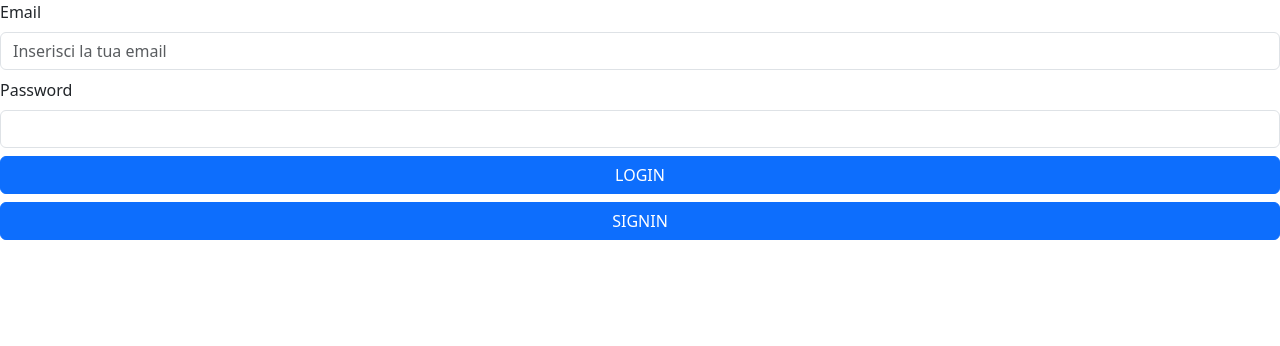
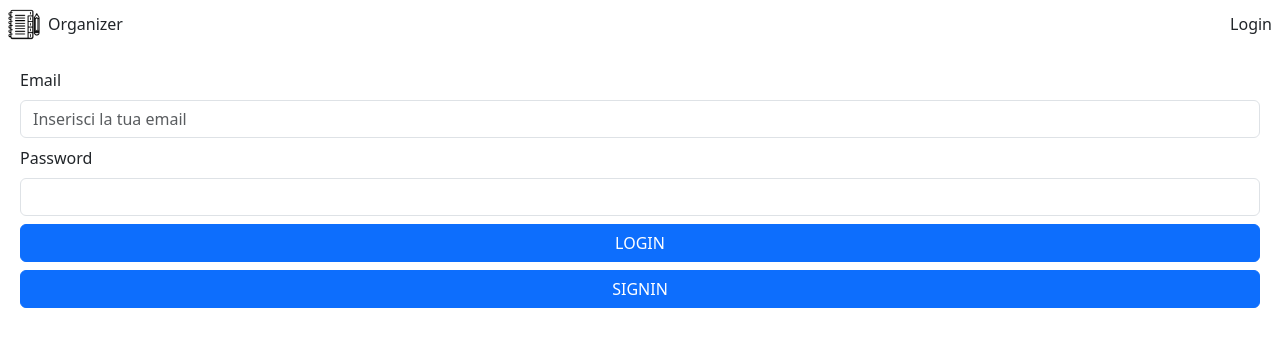
Before and after one commit to AndreaAlunniGuiducci/organizer, a React (Vite) app: page /#/ in a window 1280 px wide. Shown: the top 346 px of the page. Built offline with nearby package versions, Linux system fonts and the light colour scheme; no server answers.

Commit message:
add: header & display name when logged in

```diff
--- a/src/App.tsx
+++ b/src/App.tsx
@@ -1,21 +1,11 @@
 import "bootstrap/dist/css/bootstrap.min.css";
-import {
-  createUserWithEmailAndPassword,
-  signInWithEmailAndPassword,
-} from "firebase/auth";
-import { Button, InputGroup } from "react-bootstrap";
-import {
-  Link,
-  Outlet,
-  RouterProvider,
-  createHashRouter,
-} from "react-router-dom";
+import { Outlet, RouterProvider, createHashRouter } from "react-router-dom";
 import "./App.css";
+import Home from "./pages/home/home";
 import List from "./pages/list/list";
 import NewList from "./pages/newList/newList";
-import { auth } from "./utils/firebase/firebase";
-import Home from "./pages/home/home";
 import { routes } from "./utils/routes";
+import Header from "./components/molecules/header/header";
 
 function App() {
   // da usare se non si utilizza formik
@@ -36,8 +26,10 @@ function App() {
       path: "/",
       element: (
         <div>
-          {/* <Header /> */}
-          <Outlet />
+          <Header />
+          <div className="page_container">
+            <Outlet />
+          </div>
         </div>
       ),
       children: [
--- /dev/null
+++ b/src/components/molecules/header/header.module.scss
@@ -0,0 +1,16 @@
+.header {
+  width: 100%;
+  padding: 8px;
+  display: flex;
+  justify-content: space-between;
+  align-items: center;
+  .leftPart {
+    display: flex;
+    align-items: center;
+    gap: 8px;
+    .logo {
+      width: 32px;
+      height: 32px;
+    }
+  }
+}
--- /dev/null
+++ b/src/components/molecules/header/header.tsx
@@ -0,0 +1,43 @@
+import { useEffect, useState } from "react";
+import { isUserLoggedIn } from "../../../utils/user";
+import styles from "./header.module.scss";
+
+const Header = () => {
+  const [user, setUser] = useState<any | null>(null);
+
+  useEffect(() => {
+    if (window) {
+      const localUser = localStorage.getItem("user");
+      console.log("localUser", localUser);
+      console.log("parsedUser", JSON.parse(localUser ?? "{}"));
+      if (localUser) {
+        setUser(JSON.parse(localUser));
+      } else {
+        setUser(null);
+      }
+    }
+  }, [window]);
+  return (
+    <div className={styles.header}>
+      <div className={styles.leftPart}>
+        <div className={styles.logo}>
+          <img
+            className={styles.logo}
+            src="src/assets/organizer.png"
+            alt="Logo"
+          />
+        </div>
+        <div className={styles.title}>Organizer</div>
+      </div>
+      <div className={styles.rigthPart}>
+        {user ? (
+          <div className={styles.user}>{user.displayName}</div>
+        ) : (
+          <div className={styles.login}>Login</div>
+        )}
+      </div>
+    </div>
+  );
+};
+
+export default Header;
--- a/src/index.css
+++ b/src/index.css
@@ -5,3 +5,8 @@ p {
   margin: 0;
   padding: 0;
 }
+.page_container {
+  max-width: 1280px;
+  width: 100%;
+  padding: 20px;
+}
--- a/src/pages/home/home.tsx
+++ b/src/pages/home/home.tsx
@@ -1,6 +1,8 @@
 import {
   createUserWithEmailAndPassword,
   signInWithEmailAndPassword,
+  updateCurrentUser,
+  updateProfile,
 } from "firebase/auth";
 import { Button } from "react-bootstrap";
 import { auth } from "../../utils/firebase/firebase";
@@ -86,13 +88,12 @@ const Home = () => {
                     // Signed in
                     const user = userCredential.user;
                     console.log("User signed in", user);
-                    window.localStorage.setItem("user", user.uid);
+                    window.localStorage.setItem("user", JSON.stringify(user));
                     navigate(routes.newList);
                     // ...
                   })
                   .catch((error) => {
                     const errorCode = error.code;
-                    const errorMessage = error.message;
                     if (errorCode.includes("auth/invalid-credential")) {
                       window.alert("Email o password non validi");
                     }
@@ -116,17 +117,26 @@ const Home = () => {
                   userCredentials.user_email,
                   userCredentials.user_password
                 )
-                  .then((userCredential) => {
+                  .then(async (userCredential) => {
                     console.log("User created", userCredential);
+                    console.log("CURRENT USER", auth.currentUser);
                     // Signed up
                     const user = userCredential.user;
-                    window.localStorage.setItem("user", user.uid);
+                    const currentUser = auth.currentUser;
+                    const displayName =
+                      userCredentials.user_email.split("@")[0];
+                    console.log("Display name", displayName);
+                    if (currentUser) {
+                      await updateProfile(auth.currentUser!, {
+                        displayName,
+                      }).then(() => {});
+                    }
+                    window.localStorage.setItem("user", JSON.stringify(user));
                     navigate(routes.newList);
                     // ...
                   })
                   .catch((error) => {
                     const errorCode = error.code;
-                    const errorMessage = error.message;
                     if (errorCode.includes("auth/email-already-in-use")) {
                       window.alert("Email già in uso");
                     }
--- a/src/pages/newList/newList.module.scss
+++ b/src/pages/newList/newList.module.scss
@@ -1,5 +1,4 @@
 .newList {
-  padding: 24px;
   .qrCodeContainer {
     padding: 24px;
     background-color: white;
--- /dev/null
+++ b/src/utils/user.ts
@@ -0,0 +1,8 @@
+export const isUserLoggedIn = (): boolean => {
+  const user = localStorage.getItem("user");
+  if (user) {
+    return true;
+  } else {
+    return false;
+  }
+};
--- a/vite.config.ts
+++ b/vite.config.ts
@@ -3,6 +3,6 @@ import react from '@vitejs/plugin-react'
 
 // https://vite.dev/config/
 export default defineConfig({
-  base: '/organizer/',
+  base: '/organizer',
   plugins: [react()],
 })
```
Also changed, not shown: src/assets/organizer.png (added).
